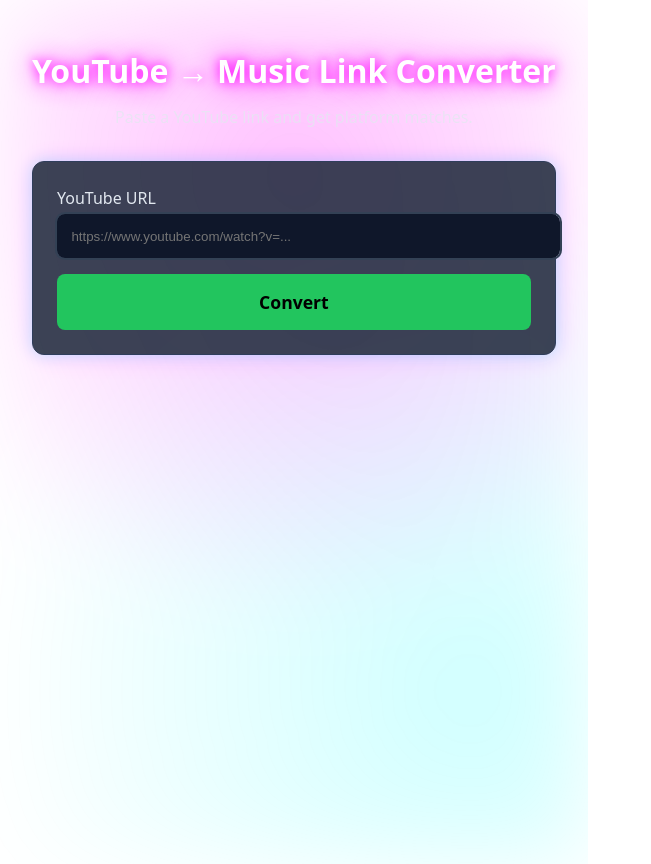
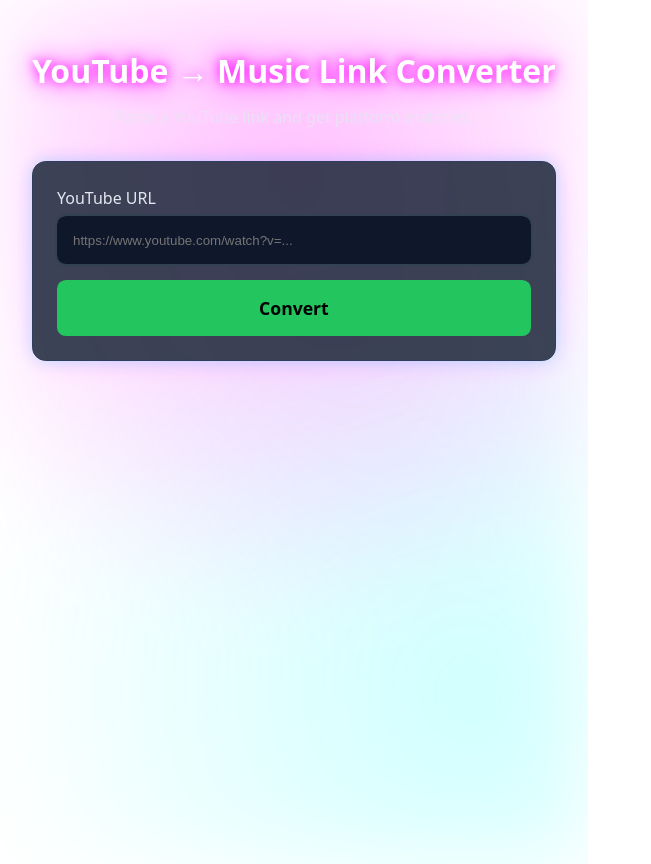
Before and after one commit to mcvizzy/yt-to-spotify-frontend, a React (Vite) app: page / in a window 1280 px wide. Shown: the whole page, without its empty margins (0-651 px from the left). Built offline with nearby package versions, Linux system fonts and the light colour scheme.

Commit message:
Fix search bar symmetry and polish UI

```diff
--- a/src/App.css
+++ b/src/App.css
@@ -17,16 +17,16 @@
   z-index: -1;
 }
 
+/* Page fade-in */
 .fade-in {
   animation: fadeIn 1.1s ease-out both;
 }
-
 @keyframes fadeIn {
   from { opacity: 0; transform: translateY(12px); }
   to { opacity: 1; transform: translateY(0); }
 }
 
-/* Title glow */
+/* Title */
 .title-glow {
   text-align: center;
   font-size: 2rem;
@@ -45,7 +45,7 @@
 .card {
   background: #1e293bdd;
   padding: 1.5rem;
-  border-radius: 0.75rem;
+  border-radius: 0.85rem;
   border: 1px solid #2f3e5c;
   max-width: 600px;
   margin: 0 auto;
@@ -55,21 +55,24 @@
   box-shadow: 0 0 15px #00ffff40, 0 0 25px #ff00ff30;
 }
 
-/* Inputs */
+/* Label */
 label {
   display: block;
-  margin-bottom: 0.3rem;
+  margin-bottom: 0.4rem;
 }
 
+/* >>> FIXED SEARCH BAR <<< */
 input {
   width: 100%;
-  padding: 0.9rem;
-  border-radius: 0.5rem;
+  padding: 0.75rem 1rem;        /* balanced padding */
+  border-radius: 0.55rem;       /* smaller radius fits card */
   border: none;
   margin-bottom: 1rem;
   background: #0f172a;
   color: white;
+  box-sizing: border-box;       /* fixes overflow issues */
   outline: 2px solid #334155;
+  height: 48px;                 /* perfect uniform height */
 }
 
 input:focus {
@@ -83,7 +86,7 @@
   background: #22c55e;
   color: black;
   border: none;
-  border-radius: 0.5rem;
+  border-radius: 0.55rem;
   font-weight: bold;
   cursor: pointer;
   font-size: 1.1rem;
@@ -95,7 +98,6 @@
   justify-content: center;
   gap: 4px;
 }
-
 .soundwave span {
   width: 6px;
   height: 10px;
@@ -103,7 +105,6 @@
   display: inline-block;
   animation: wave 0.9s infinite ease-in-out;
 }
-
 .soundwave span:nth-child(2) { animation-delay: 0.1s; }
 .soundwave span:nth-child(3) { animation-delay: 0.2s; }
 .soundwave span:nth-child(4) { animation-delay: 0.3s; }
@@ -113,7 +114,7 @@
   50% { height: 18px; }
 }
 
-/* Result */
+/* Result section */
 .result {
   margin-top: 2rem;
 }
@@ -177,6 +178,7 @@
 .apple { background: #fa586a; }
 .soundcloud { background: #ff7700; }
 
+/* Errors */
 .error {
   color: #f87171;
   text-align: center;
```
